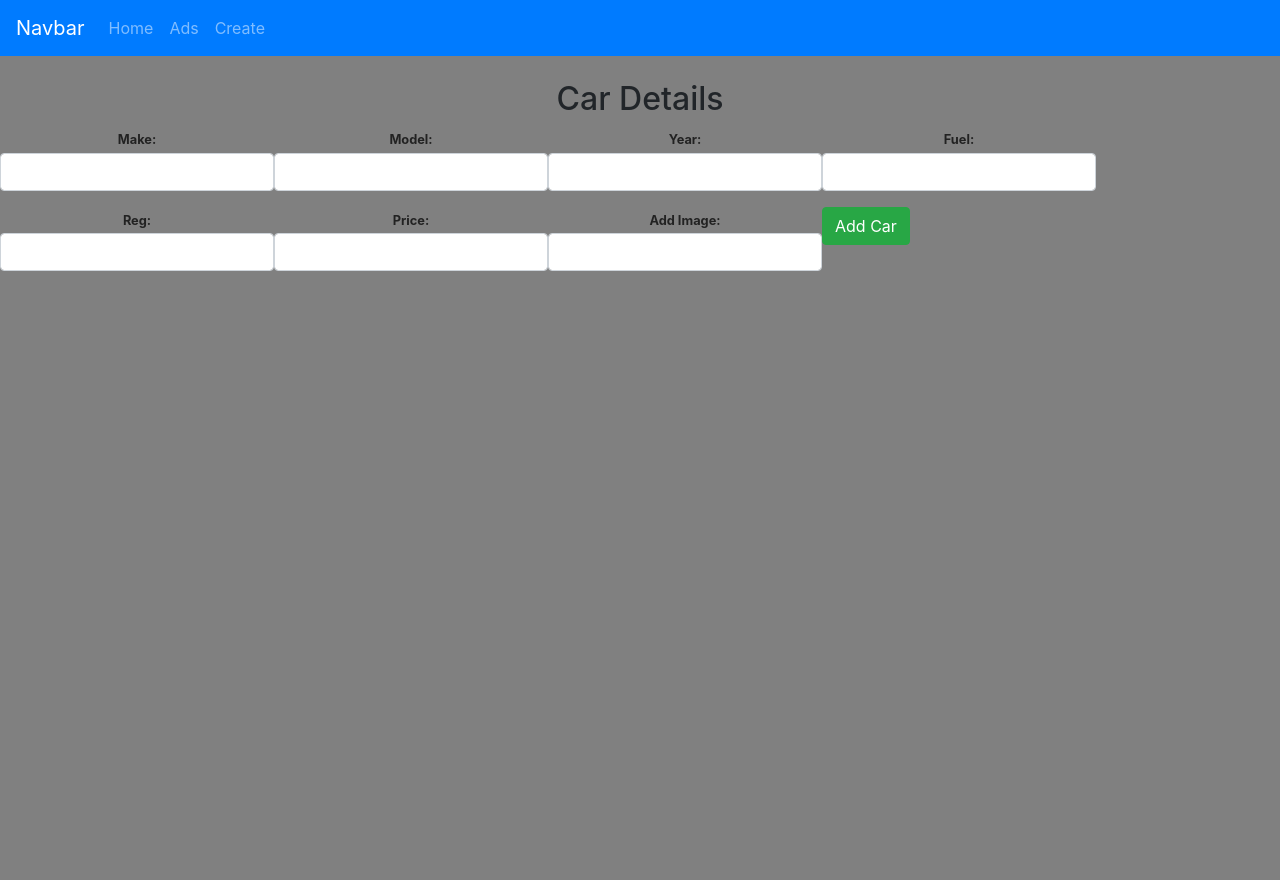
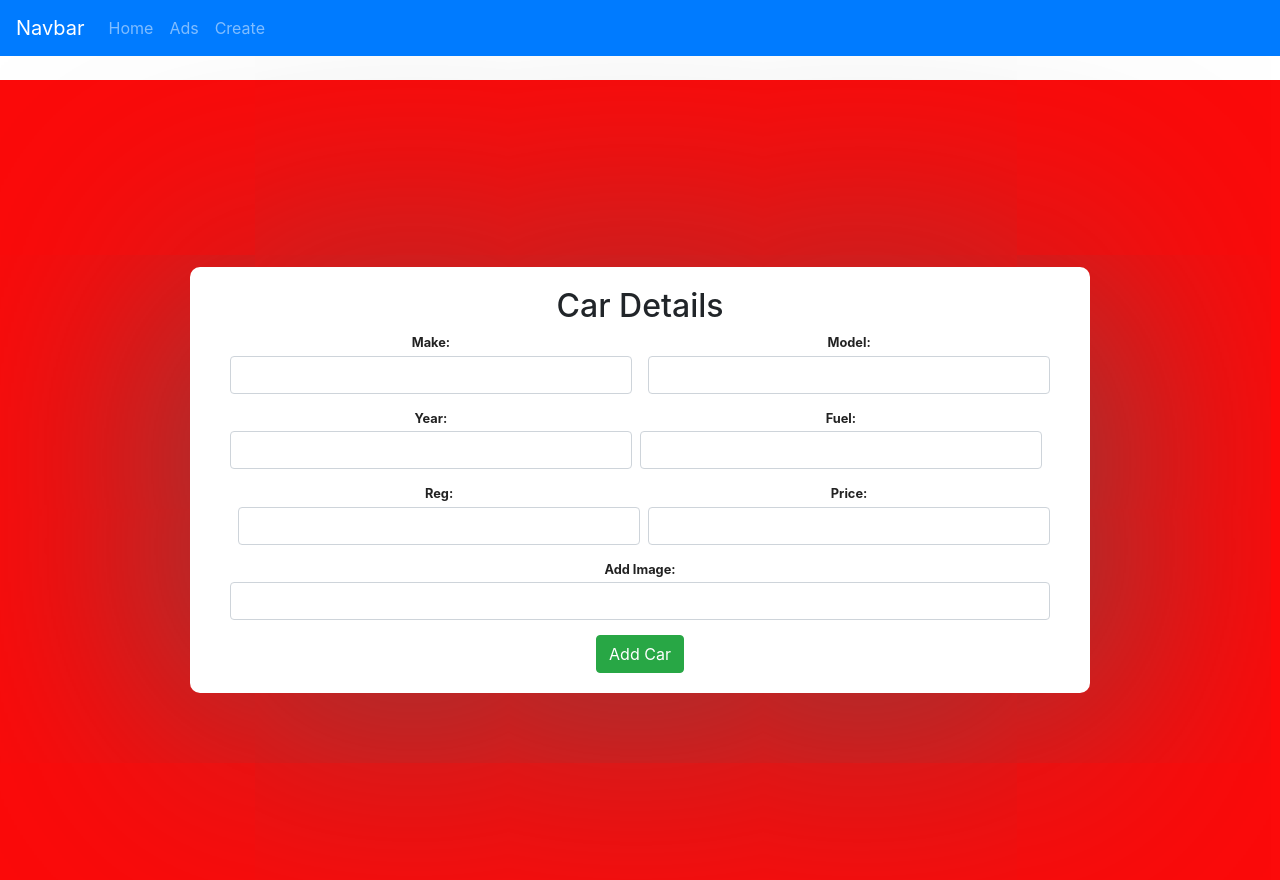
Before and after one commit to mikecahillmike/IT_Pro_2021, a React (Create React App) app: page /create in a window 1280 px wide. Before the commit the page ends 800 px from the top, so only its background shows below. Built offline with nearby package versions, Linux system fonts and the light colour scheme.

Commit message:
Add files via upload
update 8

```diff
--- a/src/components/create.css
+++ b/src/components/create.css
@@ -34,39 +34,51 @@ form {
 
 
 
-.playerName {
+.carMake,
+.carYear,
+.carFuel {
     margin-right: 1%;
 }
 
-.playerPrice {
+.carModel,
+.carReg,
+.carPrice {
     margin-left: 1%;
 }
 
-.playerName,
-.playerPrice,
-.playerPoster {
+.carMake,
+.carModel,
+.carYear,
+.carReg,
+.carFuel,
+.carPrice,
+.carPoster {
     display: flex;
     flex-direction: column;
     margin-bottom: 15px;
 }
 
-.playerName,
-.playerPrice {
+.carMake,
+.carModel,
+.carYear,
+.carReg,
+.carFuel,
+.carPrice {
     width: 49%;
 }
 
-.playerPoster {
+.carPoster {
     width: 100%;
 }
 
-.createPlayer {
+.createCar {
     width: 100%;
     display: flex;
     flex-direction: column;
     align-items: center;
 }
 
-.createPlayer button {
+.createCar button {
     background-color: #800000;
     color: #fff;
     border: 3px solid #fff;
@@ -79,7 +91,7 @@ form {
     margin-bottom: 0.25em;
 }
 
-.createPlayer button:hover {
+.createCar button:hover {
     color: #000000;
     background-color: rgb(253, 251, 251);
     border: 3px solid #800000;
--- a/src/components/create.js
+++ b/src/components/create.js
@@ -54,7 +54,7 @@ onChangeCarReg(e) {
 }
 onChangeCarPrice(e) {
     this.setState({
-        Prive: e.target.value
+        Price: e.target.value
     })
 }
 onChangeCarPoster(e) {
@@ -93,28 +93,29 @@ onSubmit(e) {
 }
 render() {
     return (
-        <div className="App">
+        <div className="wrapper">
+            <div className="form-wrapper">
                 <h2> Car Details</h2>
-            <style>{'body { background-color: grey; }'}</style>
+
                 <form onSubmit={this.onSubmit}>
-                <div className="form-group">
+                    <div className="carMake">
                         <label> Make: </label>
                         <input type="text"
                             className="form-control"
                             value={this.state.Make}
-                        onChange={this.onChangeCarName}
-                    />
+                            onChange={this.onChangeCarMake}
+                        ></input>
                     </div>
-                <div className="form-group">
+                    <div className="carModel">
                         <label>Model: </label>
                         <input type="text"
                             className="form-control"
                             value={this.state.Model}
                             onChange={this.onChangeCarModel}
-                    />
+                        ></input>
                     </div>
 
-                <div className="form-group">
+                    <div className="carYear">
                         <label>Year: </label>
                         <input type="text"
                             className="form-control"
@@ -123,7 +124,7 @@ render() {
                         />
                     </div>
 
-                <div className="form-group">
+                    <div className="carFuel">
                         <label>Fuel: </label>
                         <input type="text"
                             className="form-control"
@@ -132,7 +133,7 @@ render() {
                         />
                     </div>
 
-                <div className="form-group">
+                    <div className="carReg">
                         <label>Reg: </label>
                         <input type="text"
                             className="form-control"
@@ -141,7 +142,7 @@ render() {
                         />
                     </div>
 
-                <div className="form-group">
+                    <div className="carPrice">
                         <label>Price: </label>
                         <input type="text"
                             className="form-control"
@@ -150,7 +151,7 @@ render() {
                         />
                     </div>
 
-                <div className="form-group">
+                    <div className="carPoster">
                         <label>Add Image: </label>
                         <input type="text"
                             className="form-control"  // wraps with proper spacing
@@ -158,11 +159,12 @@ render() {
                             onChange={this.onChangeCarPoster} // excutes when select option changes
                         />
                     </div>
-                <div className="form-group">
+                    <div className="createCar">
                         <input type="submit" value="Add Car" className="btn btn-success" />
                     </div>
                 </form>
             </div>
+        </div>
     );
 }
 }
```
Also changed, not shown: src/BackEnd/server.js (+3 -8 lines). Lines whose indentation alone changed are shown as unchanged.
